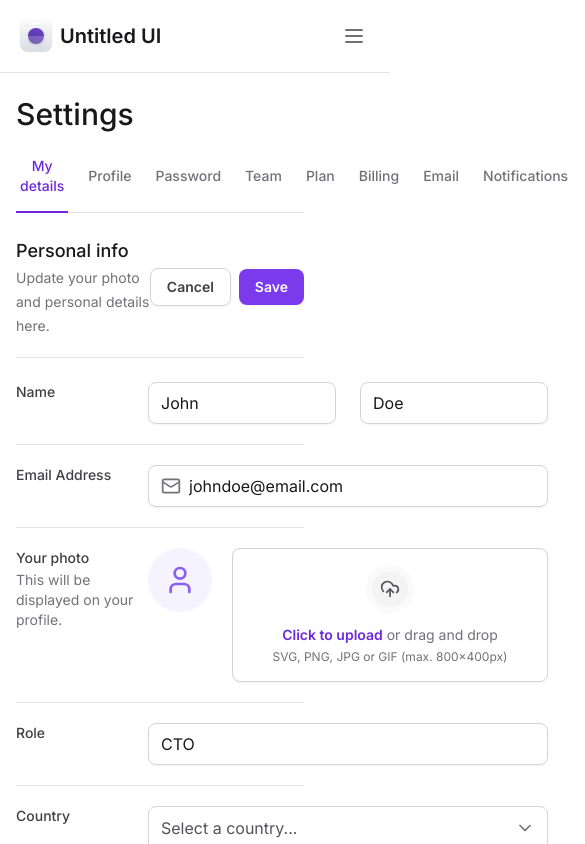
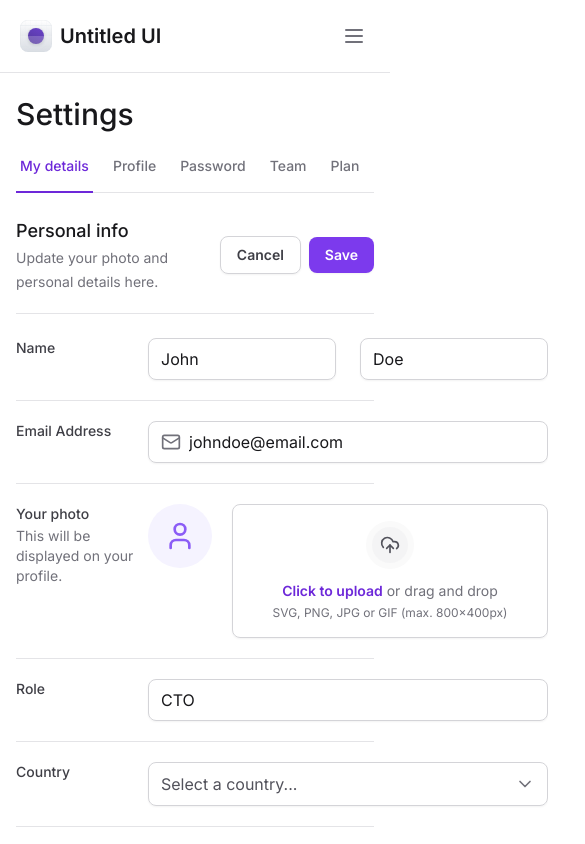
Before and after one commit to PabloXT14/ignite-tailwind, a Next.js app: page / in a window 390 px wide. Shown: the top 844 px of the page, 585 px wide, since content can reach past the window. Built offline with nearby package versions, Linux system fonts and the light colour scheme.

Commit message:
feat: add responsive to tabs

```diff
--- a/package.json
+++ b/package.json
@@ -12,6 +12,7 @@
   "dependencies": {
     "@formkit/auto-animate": "^0.8.2",
     "@radix-ui/react-collapsible": "^1.0.3",
+    "@radix-ui/react-scroll-area": "^1.0.5",
     "@radix-ui/react-select": "^2.0.0",
     "@radix-ui/react-tabs": "^1.0.4",
     "framer-motion": "^11.2.6",
--- a/src/app/layout.tsx
+++ b/src/app/layout.tsx
@@ -21,9 +21,9 @@
   return (
     <html lang="en">
       <body className={inter.className}>
-        <div className="grid min-h-screen grid-cols-app">
+        <div className="min-h-screen lg:grid lg:grid-cols-app">
           <Sidebar />
-          <main className="px-4 pb-12 pt-24 lg:col-start-2 lg:px-8 lg:pt-8">
+          <main className="max-w-[100vw] px-4 pb-12 pt-24 lg:col-start-2 lg:px-8 lg:pt-8">
             {children}
           </main>
         </div>
--- a/src/components/settings-tabs/index.tsx
+++ b/src/components/settings-tabs/index.tsx
@@ -1,6 +1,7 @@
 'use client'
 
 import * as Tabs from '@radix-ui/react-tabs'
+import * as ScrollArea from '@radix-ui/react-scroll-area'
 import { useState } from 'react'
 import { TabItem } from './tab-item'
 
@@ -9,6 +10,8 @@
 
   return (
     <Tabs.Root value={currentTab} onValueChange={setCurrentTab}>
+      <ScrollArea.Root className="w-full" type="scroll">
+        <ScrollArea.Viewport className="w-full overflow-x-scroll">
           <Tabs.List className="mt-6 flex w-full items-center gap-4 border-b border-zinc-200">
             <TabItem
               value="tab1"
@@ -28,9 +31,17 @@
               isSelected={currentTab === 'tab3'}
             />
 
-        <TabItem value="tab4" title="Team" isSelected={currentTab === 'tab4'} />
+            <TabItem
+              value="tab4"
+              title="Team"
+              isSelected={currentTab === 'tab4'}
+            />
 
-        <TabItem value="tab5" title="Plan" isSelected={currentTab === 'tab5'} />
+            <TabItem
+              value="tab5"
+              title="Plan"
+              isSelected={currentTab === 'tab5'}
+            />
 
             <TabItem
               value="tab6"
@@ -62,6 +73,15 @@
               isSelected={currentTab === 'tab10'}
             />
           </Tabs.List>
+        </ScrollArea.Viewport>
+
+        <ScrollArea.Scrollbar
+          className="flex h-0.5 translate-y-1.5 touch-none select-none flex-col bg-zinc-100"
+          orientation="horizontal"
+        >
+          <ScrollArea.Thumb className="relative flex-1 rounded-lg bg-zinc-300" />
+        </ScrollArea.Scrollbar>
+      </ScrollArea.Root>
     </Tabs.Root>
   )
 }
--- a/src/components/settings-tabs/tab-item.tsx
+++ b/src/components/settings-tabs/tab-item.tsx
@@ -15,7 +15,7 @@
       value={value}
       className="group relative px-1 pb-4 text-sm font-medium text-zinc-500 outline-none transition-colors hover:text-violet-700 data-[state=active]:text-violet-700"
     >
-      <span className="rounded group-focus-visible:ring-2 group-focus-visible:ring-violet-400 group-focus-visible:ring-offset-4">
+      <span className="whitespace-nowrap rounded group-focus-visible:ring-2 group-focus-visible:ring-violet-400 group-focus-visible:ring-offset-4">
         {title}
       </span>
 
```
Also changed, not shown: 1 other file (tests, documents, lock files or other folders). Lines whose indentation alone changed are shown as unchanged.
